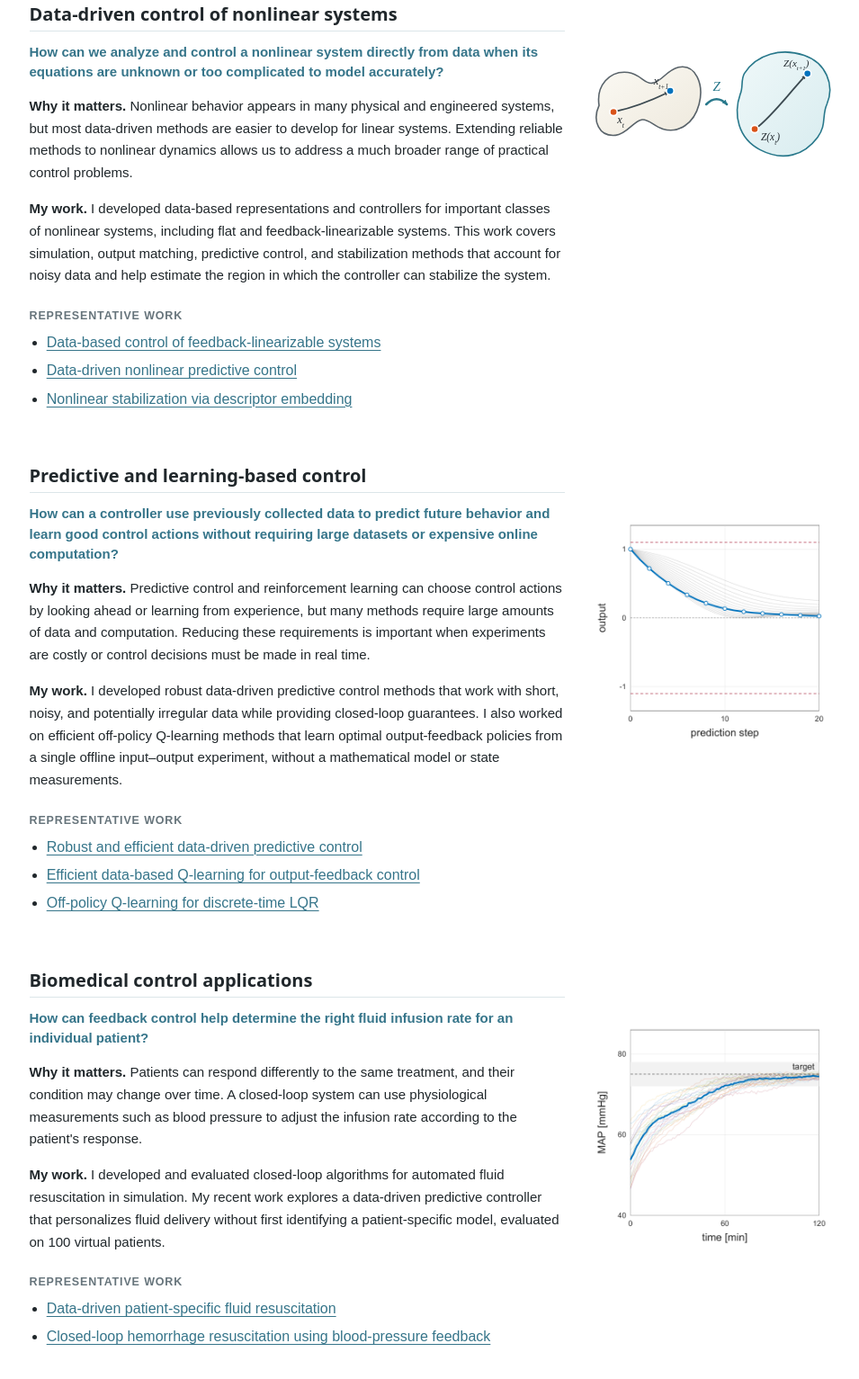
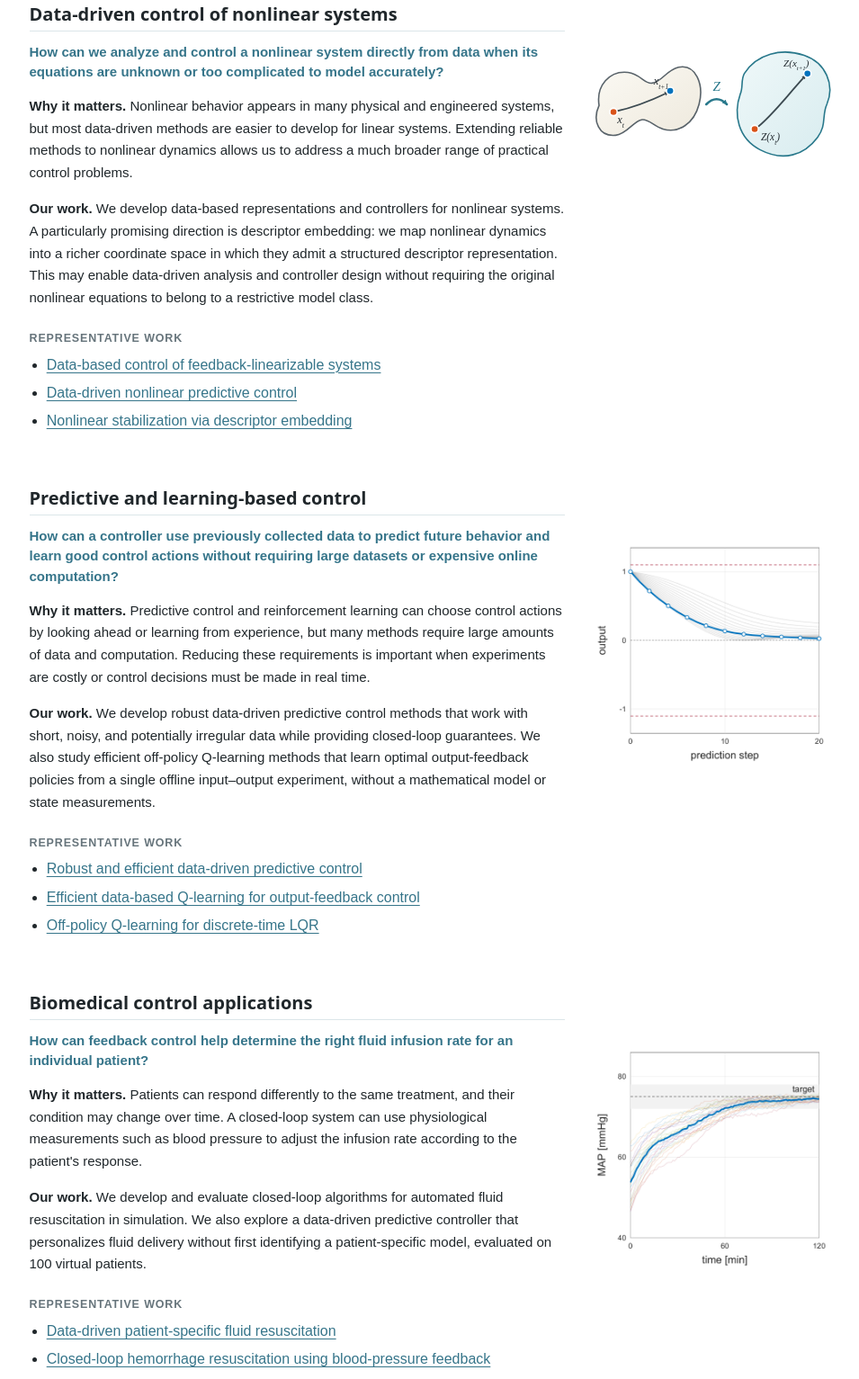
Before and after one commit to malsalti/malsalti.github.io, a plain HTML site: page research.html in a window 1280 px wide. Shown: the part 737-2270 px from the top of the page at 90% size, without its empty margins (259-1214 px from the left). Drawn offline with Linux system fonts and the light colour scheme.

Commit message:
Refine research page wording

```diff
--- a/research.html
+++ b/research.html
@@ -28,8 +28,8 @@
       <header class="page-header">
         <h1>Research</h1>
         <p>
-          My research develops data- and learning-based methods for analyzing
-          and controlling dynamical systems, with an emphasis on rigorous
+          We develop data- and learning-based methods for analyzing and
+          controlling dynamical systems, with an emphasis on rigorous
           guarantees, efficient algorithms, and applications where reliable
           models or complete measurements are difficult to obtain.
         </p>
@@ -50,9 +50,9 @@
             model-based methods are difficult to use.
           </p>
           <p>
-            <strong>My work.</strong> I develop data-based representations that
+            <strong>Our work.</strong> We develop data-based representations that
             capture the behavior of linear systems from limited input–output
-            measurements. My contributions also address missing samples, the
+            measurements. Our contributions also address missing samples, the
             design of sufficiently informative experiments, and output-feedback
             control of multivariable systems directly from data.
           </p>
@@ -83,12 +83,13 @@
             practical control problems.
           </p>
           <p>
-            <strong>My work.</strong> I developed data-based representations and
-            controllers for important classes of nonlinear systems, including
-            flat and feedback-linearizable systems. This work covers simulation,
-            output matching, predictive control, and stabilization methods that
-            account for noisy data and help estimate the region in which the
-            controller can stabilize the system.
+            <strong>Our work.</strong> We develop data-based representations and
+            controllers for nonlinear systems. A particularly promising direction
+            is descriptor embedding: we map nonlinear dynamics into a richer
+            coordinate space in which they admit a structured descriptor
+            representation. This may enable data-driven analysis and controller
+            design without requiring the original nonlinear equations to belong
+            to a restrictive model class.
           </p>
           <p class="research-label">Representative work</p>
           <ul class="research-links">
@@ -118,9 +119,9 @@
             are costly or control decisions must be made in real time.
           </p>
           <p>
-            <strong>My work.</strong> I developed robust data-driven predictive
+            <strong>Our work.</strong> We develop robust data-driven predictive
             control methods that work with short, noisy, and potentially irregular
-            data while providing closed-loop guarantees. I also worked on efficient
+            data while providing closed-loop guarantees. We also study efficient
             off-policy Q-learning methods that learn optimal output-feedback
             policies from a single offline input–output experiment, without a
             mathematical model or state measurements.
@@ -151,9 +152,9 @@
             pressure to adjust the infusion rate according to the patient's response.
           </p>
           <p>
-            <strong>My work.</strong> I developed and evaluated closed-loop
-            algorithms for automated fluid resuscitation in simulation. My recent
-            work explores a data-driven predictive controller that personalizes
+            <strong>Our work.</strong> We develop and evaluate closed-loop
+            algorithms for automated fluid resuscitation in simulation. We also
+            explore a data-driven predictive controller that personalizes
             fluid delivery without first identifying a patient-specific model,
             evaluated on 100 virtual patients.
           </p>
```
